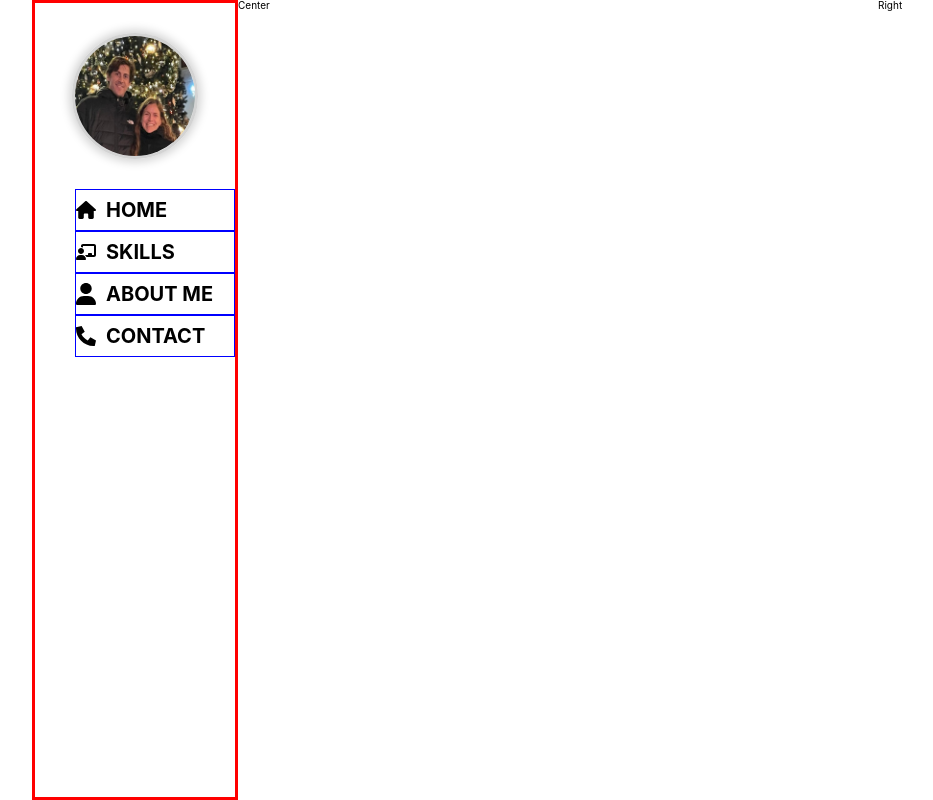
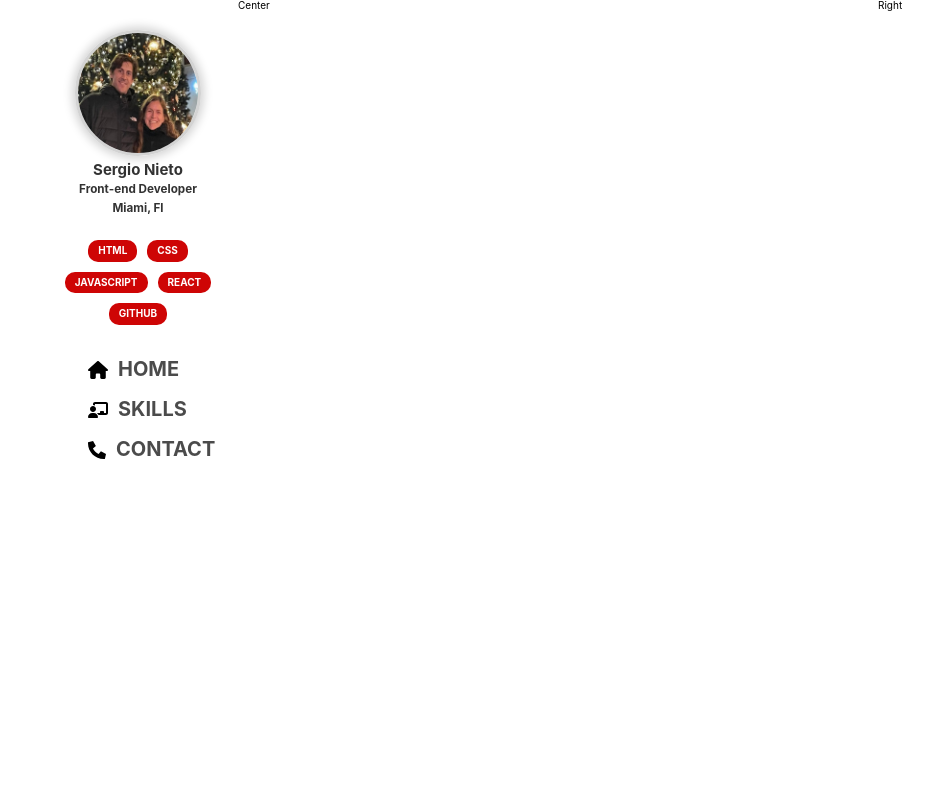
Before and after one commit to snieto10/sergiodevelops, a React (Create React App) app: page / in a window 1280 px wide. Shown: the whole page, without its empty margins (82-1015 px from the left). Built offline with nearby package versions, Linux system fonts and the light colour scheme.

Commit message:
left menu added

```diff
--- a/src/App.css
+++ b/src/App.css
@@ -22,7 +22,6 @@ img {
 }
 
 .grid_left {
-  border: 3px solid red;
   max-width: 200px;
   margin-left: auto;
 }
@@ -33,7 +32,7 @@ img {
   max-width: 60%;
   border-radius: 50%;
   border: 3px solid lightgrey;
-  margin: 3rem auto 3rem auto;
+  margin: 3rem auto 0rem auto;
   box-shadow: 0px 0px 10px 3px lightgray;
 }
 
@@ -55,10 +54,18 @@ img {
   align-items: center;
 }
 
+.wrap {
+  align-content: center;
+  flex-wrap: wrap;
+}
+
+.codes {
+  margin: 2rem 0;
+}
+
 /* Menu */
 
 .menu_box {
-  border: 1px solid blue;
   height: 40px;
 }
 
@@ -74,6 +81,26 @@ img {
 .menu_h3 {
   margin-left: 1rem;
   font-size: 2rem;
+  opacity: 0.7;
+}
+
+.size {
+  width: 15px;
+}
+
+.menu_button {
+  height: 30px;
+  padding-left: 10px;
+  padding-right: 10px;
+  border-radius: 10px;
+}
+
+.menu_button:hover {
+  background-color: rgb(231, 231, 231);
+}
+
+.size_phone {
+  width: 18px;
 }
 
 @media only screen and (min-width: 750px) {
@@ -89,3 +116,23 @@ img {
     display: block;
   }
 }
+
+/*TEXT*/
+
+.profile_text {
+  text-align: center;
+  margin: 0.5rem;
+  opacity: 0.8;
+}
+
+/* Badge */
+
+.badge {
+  padding: 0.5rem 1rem;
+  background-color: rgb(206, 5, 5);
+  display: inline-block;
+  border-radius: 10px;
+  color: white;
+  font-weight: bold;
+  margin: 0.5rem;
+}
--- a/src/components/Menu.jsx
+++ b/src/components/Menu.jsx
@@ -8,14 +8,17 @@ function Menu() {
   return (
     <>
       <div className="container-flexStart menu_box">
+        <div className="menu_button container-flex">
           <div className="container-flex menu_icon">
-          <img src={home} alt="home logo" />
+            <img className="icon_size" src={home} alt="home logo" />
           </div>
           <div className="container-flex menu_text">
             <h3 className="menu_h3">HOME</h3>
           </div>
         </div>
+      </div>
       <div className="container-flexStart menu_box">
+        <div className="menu_button container-flex">
           <div className="container-flex menu_icon">
             <img src={user} alt="skills" />
           </div>
@@ -23,20 +26,15 @@ function Menu() {
             <h3 className="menu_h3">SKILLS</h3>
           </div>
         </div>
-      <div className="container-flexStart menu_box">
-        <div className="container-flex menu_icon">
-          <img src={aboutme} alt="home logo" />
-        </div>
-        <div className="container-flex menu_text">
-          <h3 className="menu_h3">ABOUT ME</h3>
-        </div>
       </div>
       <div className="container-flexStart menu_box">
-        <div className="container-flex menu_icon">
+        <div className="menu_button container-flex">
+          <div className="container-flex menu_icon size_phone">
             <img src={phone} alt="contact" />
           </div>
           <div className="container-flex menu_text">
             <h3 className="menu_h3">CONTACT</h3>
+          </div>
         </div>
       </div>
     </>
--- /dev/null
+++ b/src/components/ProfileText.jsx
@@ -0,0 +1,20 @@
+import family from "../assets/images/Family.jpg";
+
+function ProfilePicture() {
+  return (
+    <>
+      <h2 className="profile_text">Sergio Nieto</h2>
+      <h3 className="profile_text">Front-end Developer</h3>
+      <h3 className="profile_text">Miami, Fl</h3>
+      <div className="container-flex wrap codes">
+        <div className="badge">HTML</div>
+        <div className="badge">CSS</div>
+        <div className="badge">JAVASCRIPT</div>
+        <div className="badge">REACT</div>
+        <div className="badge">GITHUB</div>
+      </div>
+    </>
+  );
+}
+
+export default ProfilePicture;
--- a/src/layout/left.jsx
+++ b/src/layout/left.jsx
@@ -1,4 +1,5 @@
 import ProfilePicture from "../components/ProfilePicture";
+import ProfileText from "../components/ProfileText";
 import Menu from "../components/Menu";
 
 function Left() {
@@ -6,6 +7,7 @@ function Left() {
     <>
       <div className="grid_left">
         <ProfilePicture />
+        <ProfileText />
         <Menu />
       </div>
     </>
```
Lines whose indentation alone changed are shown as unchanged.
